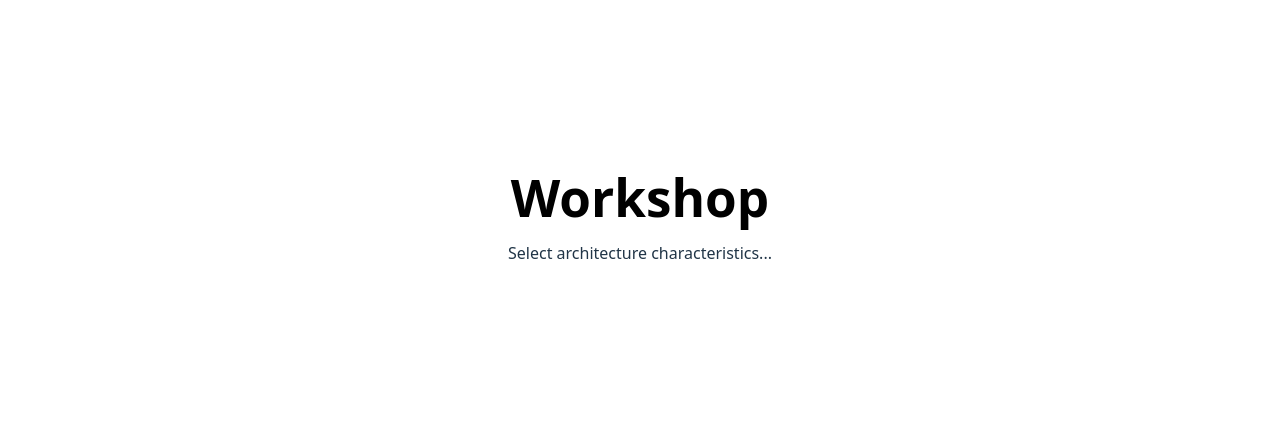
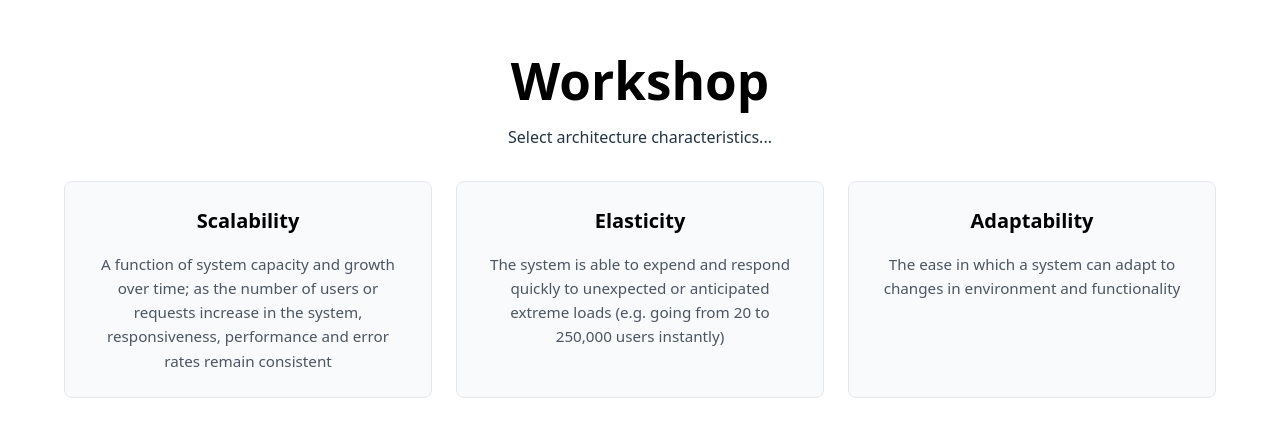
Before and after one commit to craighoustondev/architecure-characteristics, a Vue app in the folder frontend/: page /workshop in a window 1280 px wide. Shown: the part 192-628 px from the top of the page. Built offline with nearby package versions, Linux system fonts and the light colour scheme.

Commit message:
Add Workshop component with architecture characteristics and corresponding tests

```diff
--- a/frontend/src/views/Workshop.vue
+++ b/frontend/src/views/Workshop.vue
@@ -1,10 +1,40 @@
 <script setup lang="ts">
+interface Characteristic {
+  name: string
+  description: string
+}
+
+const characteristics: Characteristic[] = [
+  {
+    name: 'Scalability',
+    description: 'A function of system capacity and growth over time; as the number of users or requests increase in the system, responsiveness, performance and error rates remain consistent'
+  },
+  {
+    name: 'Elasticity',
+    description: 'The system is able to expend and respond quickly to unexpected or anticipated extreme loads (e.g. going from 20 to 250,000 users instantly)'
+  },
+  {
+    name: 'Adaptability',
+    description: 'The ease in which a system can adapt to changes in environment and functionality'
+  }
+]
 </script>
 
 <template>
   <div class="workshop-page">
     <h1>Workshop</h1>
     <p>Select architecture characteristics...</p>
+
+    <div class="characteristics-grid">
+      <div
+        v-for="characteristic in characteristics"
+        :key="characteristic.name"
+        class="characteristic-card"
+      >
+        <h3>{{ characteristic.name }}</h3>
+        <p>{{ characteristic.description }}</p>
+      </div>
+    </div>
   </div>
 </template>
 
@@ -19,4 +49,39 @@ h1 {
   color: #000000;
   margin-bottom: 1rem;
 }
+
+.characteristics-grid {
+  display: grid;
+  grid-template-columns: repeat(auto-fit, minmax(300px, 1fr));
+  gap: 1.5rem;
+  margin-top: 2rem;
+}
+
+.characteristic-card {
+  background-color: #f9fafb;
+  border: 1px solid #e5e7eb;
+  border-radius: 0.5rem;
+  padding: 1.5rem;
+  transition: transform 0.2s, box-shadow 0.2s;
+}
+
+.characteristic-card:hover {
+  transform: translateY(-2px);
+  box-shadow: 0 4px 6px rgba(0, 0, 0, 0.1);
+  cursor: pointer;
+}
+
+.characteristic-card h3 {
+  margin: 0 0 1rem 0;
+  color: #000000;
+  font-size: 1.25rem;
+  font-weight: 600;
+}
+
+.characteristic-card p {
+  margin: 0;
+  color: #4b5563;
+  line-height: 1.6;
+  font-size: 0.95rem;
+}
 </style>
```
Also changed, not shown: 1 other file (tests, documents, lock files or other folders).
